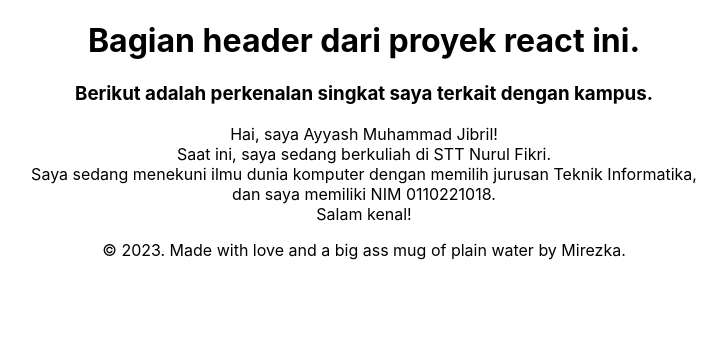
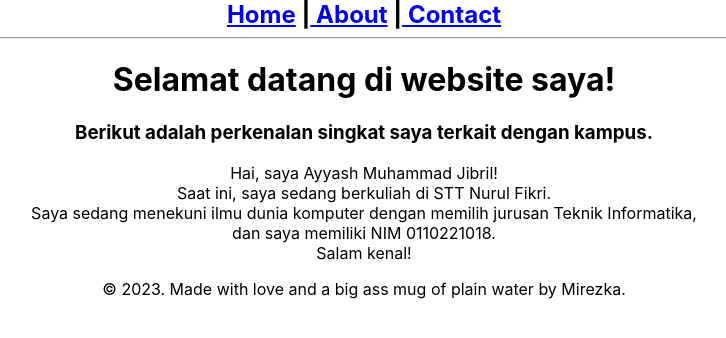
Before and after one commit to miregitgud/frontend-programming-sm4, a React (Create React App) app in the folder Praktikum/Pertemuan 4/movie-database/: page / in a window 1280 px wide. Shown: the top 338 px of the page, without its empty margins (276-1002 px from the left). Built offline with nearby package versions, Linux system fonts and the light colour scheme.

Commit message:
minor changes

```diff
--- a/Praktikum/Pertemuan 4/movie-database/src/components/Header.js
+++ b/Praktikum/Pertemuan 4/movie-database/src/components/Header.js
@@ -3,7 +3,13 @@ import React from "react";
 const Header = () => {
     return (
         <header>
-            <h1>Bagian header dari proyek react ini.</h1>
+        <nav style={{flexDirection: 'row', fontWeight: 'bold', fontSize: '3vh' }}>
+        <a href="/">Home</a> |
+        <a href="/about"> About</a> |
+        <a href="/contact"> Contact</a>
+        </nav>
+        <hr></hr>
+            <h1>Selamat datang di website saya!</h1>
         </header>
     );
 }
```
